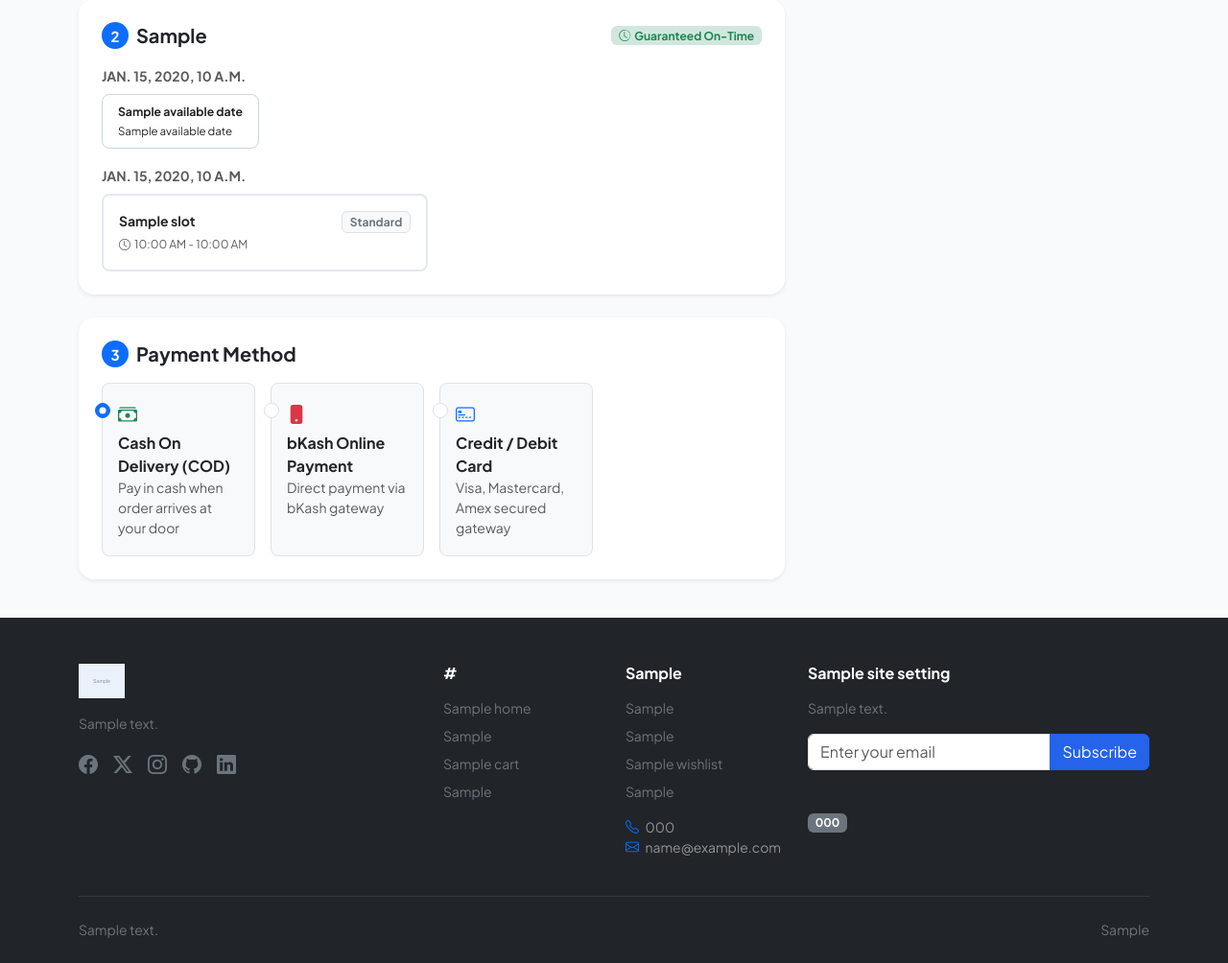
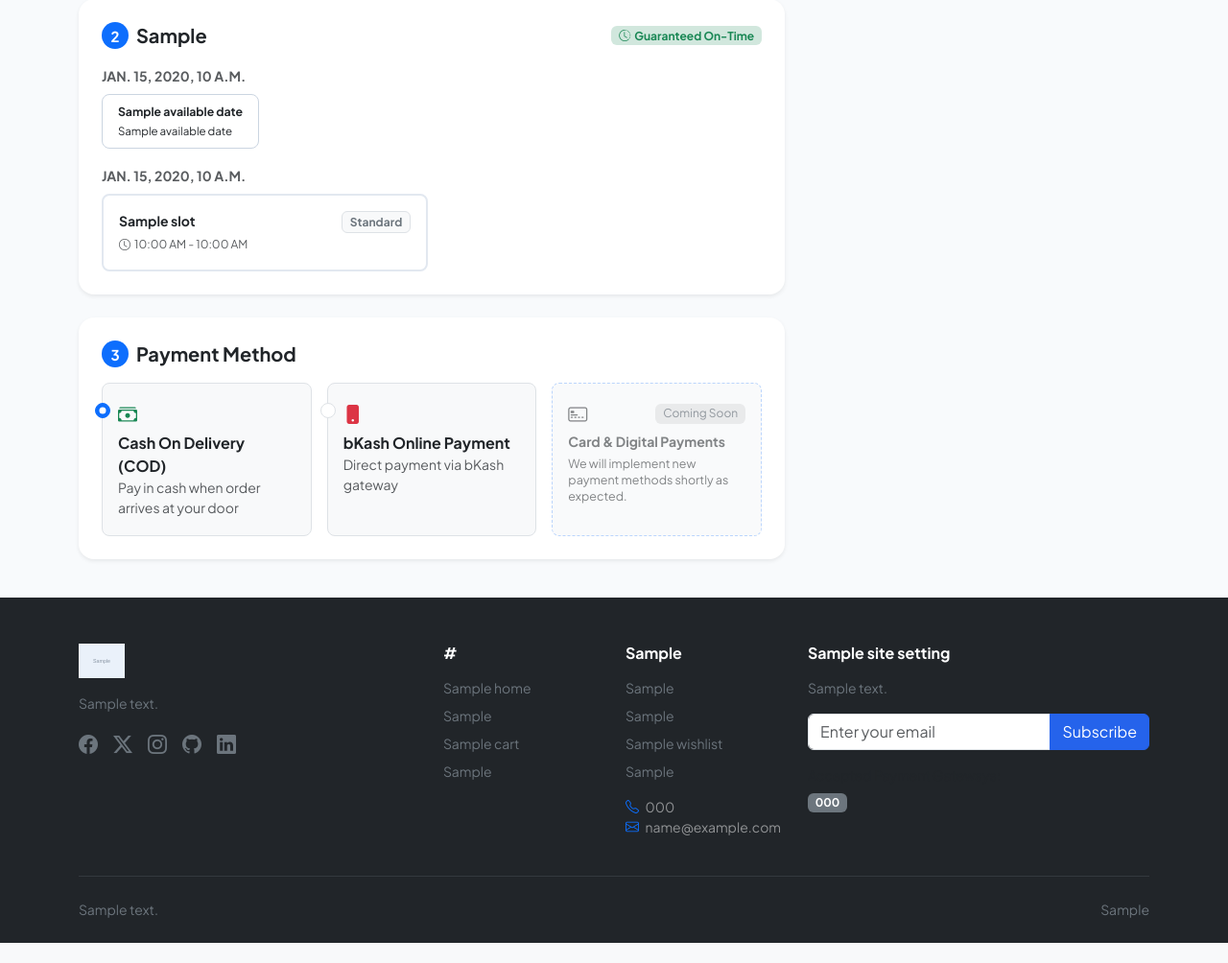
Before and after one commit to alimranedx/pythonecom, a Django app: template templates/orders/checkout.html in a window 1280 px wide. Shown: the part 956-1960 px from the top of the page at 96% size. After the commit the page ends 1939 px from the top, so only its background shows below. Run offline with Django 5.2, Linux system fonts and the light colour scheme; the template is opened without the code that fills it: most values are stand-ins (such as "Sample title", 1, 10 or a date in 2020); grey boxes marked "Sample" are stand-in pictures; parts of the project's set-up code (start-up, migrations or seed data) failed here and were passed over.

Commit message:
feat(checkout): hide untested card payment and add coming soon placeholder for new gateways

```diff
--- a/orders/views.py
+++ b/orders/views.py
@@ -65,7 +65,7 @@ def checkout(request):
             'delivery_area': request.POST.get('delivery_area', 'Inside Dhaka').strip()[:100],
             'delivery_date': request.POST.get('delivery_date', available_dates[0]['value']).strip()[:20],
             'delivery_slot': request.POST.get('delivery_slot', '').strip(),
-            'payment_method': request.POST.get('payment_method', 'cod'),
+            'payment_method': request.POST.get('payment_method', 'cod') if request.POST.get('payment_method') in ['cod', 'bkash'] else 'cod',
         }
 
         # Basic validations
--- a/templates/orders/checkout.html
+++ b/templates/orders/checkout.html
@@ -185,7 +185,7 @@
                     </h5>
 
                     <div class="row g-3">
-                        <div class="col-md-6 col-lg-3">
+                        <div class="col-md-6 col-lg-4">
                             <div class="form-check p-3 border rounded-3 bg-light h-100">
                                 <input class="form-check-input" type="radio" name="payment_method" id="payCOD" value="cod" checked>
                                 <label class="form-check-label fw-bold d-block" for="payCOD">
@@ -196,7 +196,7 @@
                             </div>
                         </div>
 
-                        <div class="col-md-6 col-lg-3">
+                        <div class="col-md-6 col-lg-4">
                             <div class="form-check p-3 border rounded-3 bg-light h-100">
                                 <input class="form-check-input" type="radio" name="payment_method" id="payBkash" value="bkash">
                                 <label class="form-check-label fw-bold d-block" for="payBkash">
@@ -207,14 +207,22 @@
                             </div>
                         </div>
 
-                        <div class="col-md-6 col-lg-3">
-                            <div class="form-check p-3 border rounded-3 bg-light h-100">
-                                <input class="form-check-input" type="radio" name="payment_method" id="payCard" value="card">
-                                <label class="form-check-label fw-bold d-block" for="payCard">
-                                    <i class="bi bi-credit-card-2-front text-primary fs-5 d-block mb-1"></i>
-                                    Credit / Debit Card
-                                    <small class="d-block text-muted fw-normal">Visa, Mastercard, Amex secured gateway</small>
-                                </label>
+                        <div class="col-md-12 col-lg-4">
+                            <div class="p-3 border rounded-3 bg-light h-100 d-flex flex-column justify-content-between position-relative opacity-75" style="border-style: dashed !important; border-color: rgba(var(--bs-primary-rgb), 0.35) !important;">
+                                <div>
+                                    <div class="d-flex align-items-center justify-content-between mb-1">
+                                        <i class="bi bi-credit-card-2-front text-muted fs-5"></i>
+                                        <span class="badge bg-secondary-subtle text-secondary small fw-normal">Coming Soon</span>
+                                    </div>
+                                    <span class="fw-bold text-muted d-block small">Card & Digital Payments</span>
+                                    <small class="d-block text-muted mt-1" style="font-size: 0.78rem; line-height: 1.35;">
+                                        {% if IS_BANGLA %}
+                                            শীঘ্রই নতুন পেমেন্ট মেথড চালু করা হবে।
+                                        {% else %}
+                                            We will implement new payment methods shortly as expected.
+                                        {% endif %}
+                                    </small>
+                                </div>
                             </div>
                         </div>
                     </div>
```
